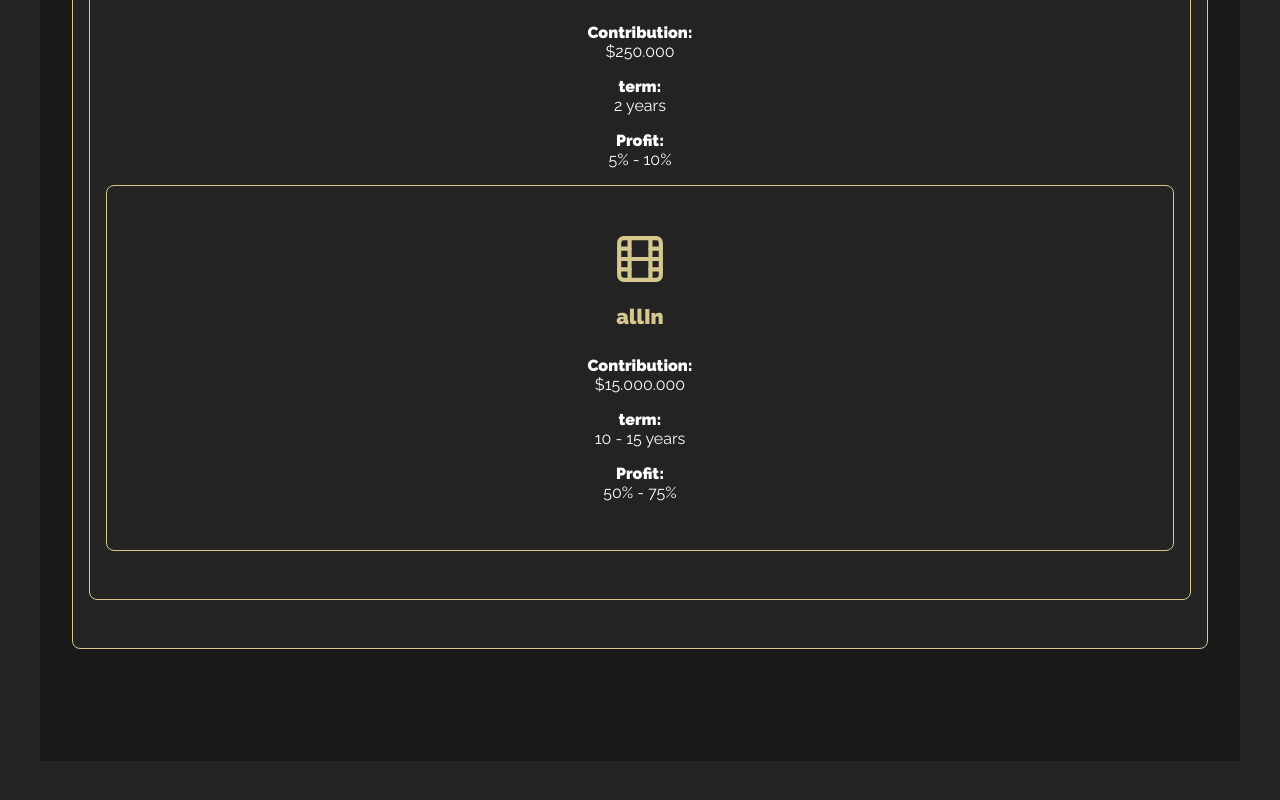
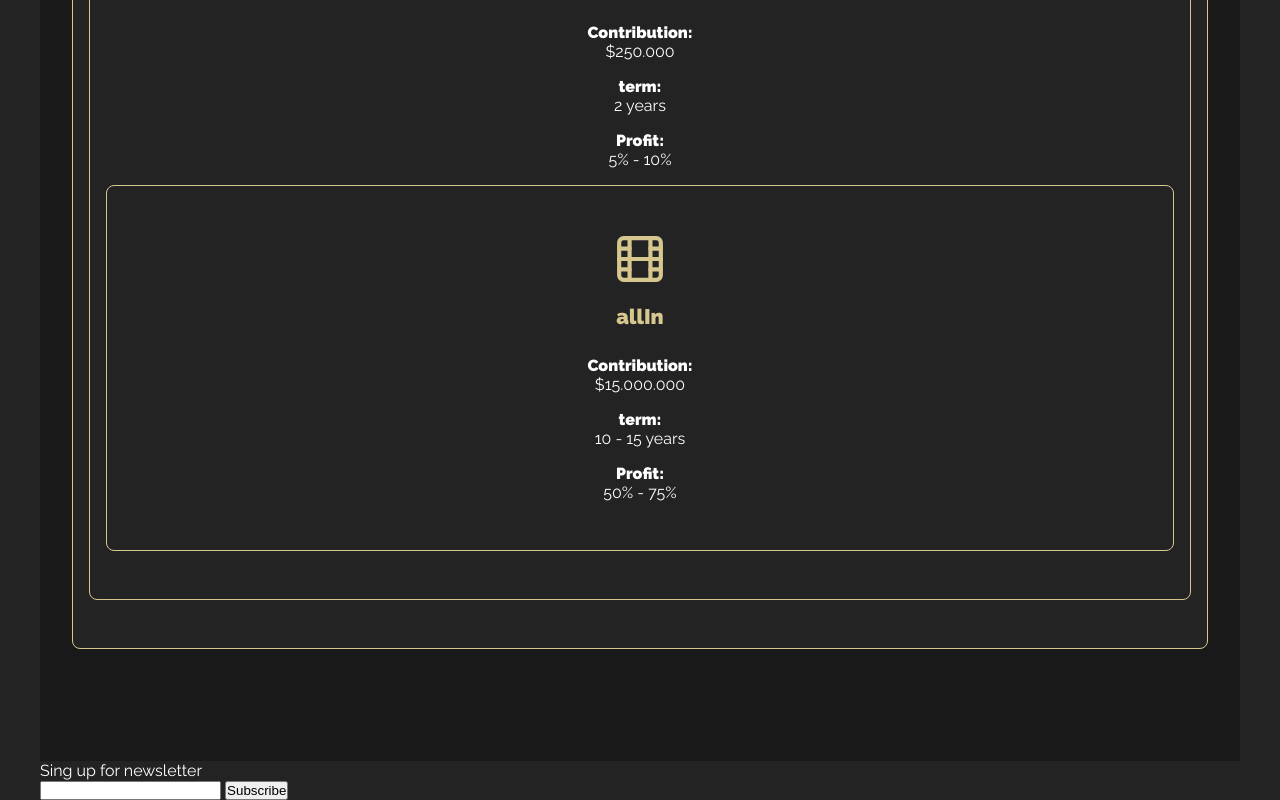
Before and after one commit to Jakub112-hub/Strona-grid, a plain HTML site: page index.html in a window 1280 px wide. Shown: the part 4220-5020 px from the top of the page. Before the commit the page ends 4981 px from the top, so only its background shows below. Drawn offline with Linux system fonts and the light colour scheme.

Commit message:
create newsletter

```diff
--- a/index.html
+++ b/index.html
@@ -223,6 +223,21 @@
 				</div>
 			</section>
 
+			<section class="newsletter">
+				<div class="wrapper newsletter__wrapper">
+					<div class="newslatter__text"></div>
+					<p>Sing up for newsletter</p>
+                  </div>
+
+				  <div class="newslatter__form">
+					<input type="text">
+					<button>Subscribe</button>
+				  </div>
+				</div>
+
+
+			</section>
+
 		</main>
 
 
```
